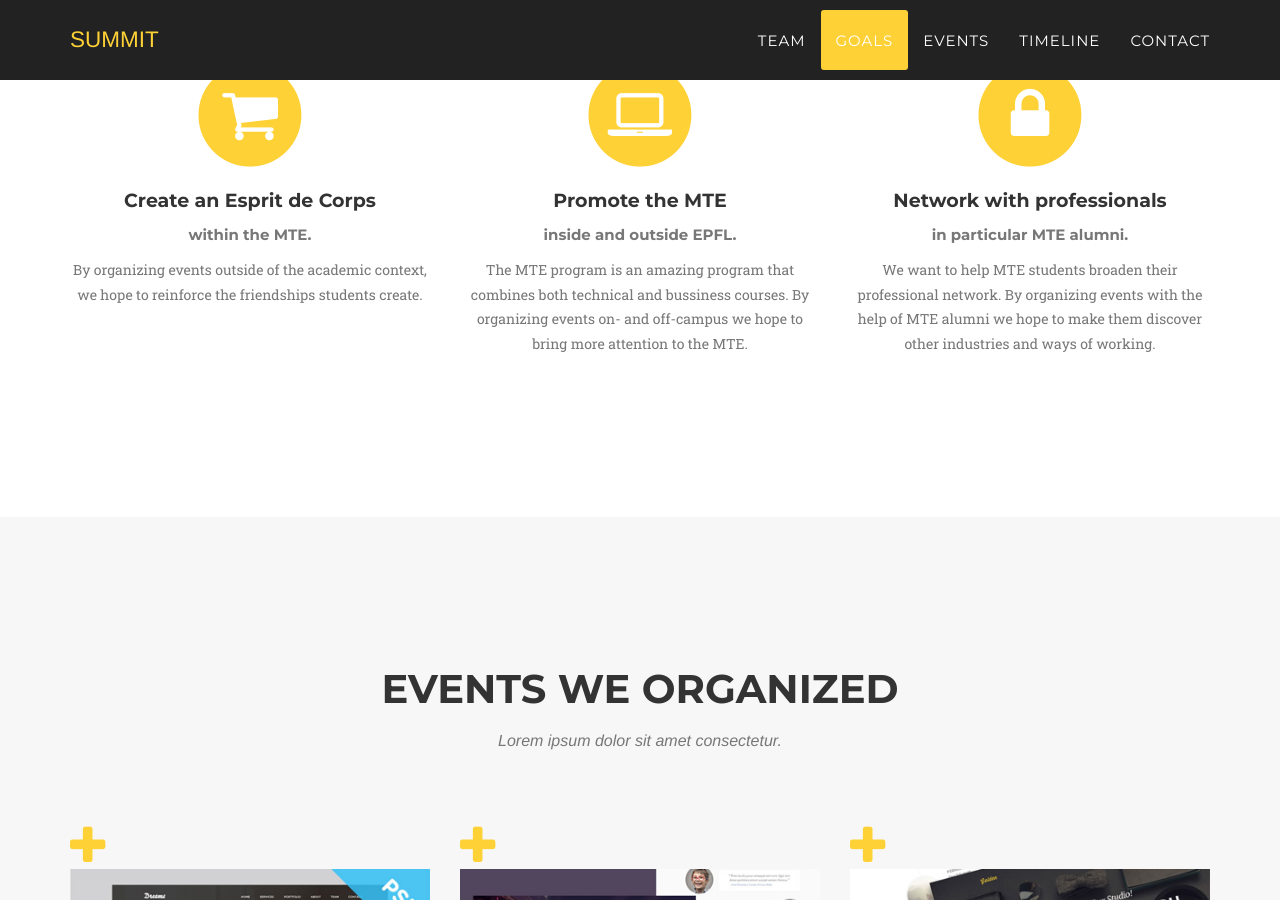
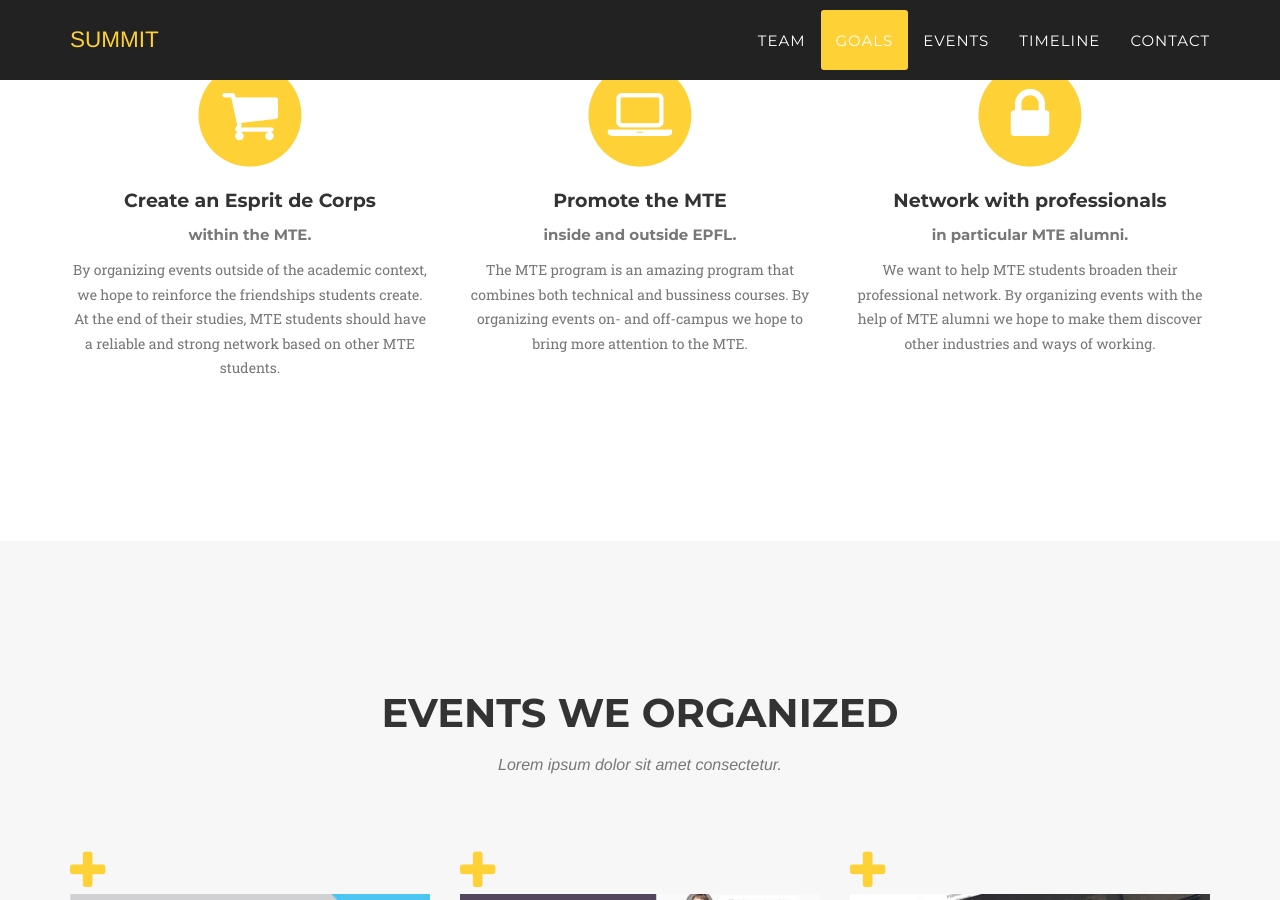
Before and after one commit to OzieGamma/SME-Website, a Jekyll site: the page built from index.html, in a window 1280 px wide and 900 px high, scrolled down 2274 px. Built offline with Jekyll 4.4.1, drawn with Linux system fonts in a browser that asks for light colours; some web fonts are replaced.

Commit message:
Added some text to esprit de corps goal

```diff
--- a/_includes/goals.html
+++ b/_includes/goals.html
@@ -17,6 +17,7 @@
                     <h5 class="goal-subheading text-muted">within the MTE.</h5>
                     <p class="text-muted">
                         By organizing events outside of the academic context, we hope to reinforce the friendships students create.
+                        At the end of their studies, MTE students should have a reliable and strong network based on other MTE students.
                     </p>
                 </div>
                 <div class="col-md-4">
```
